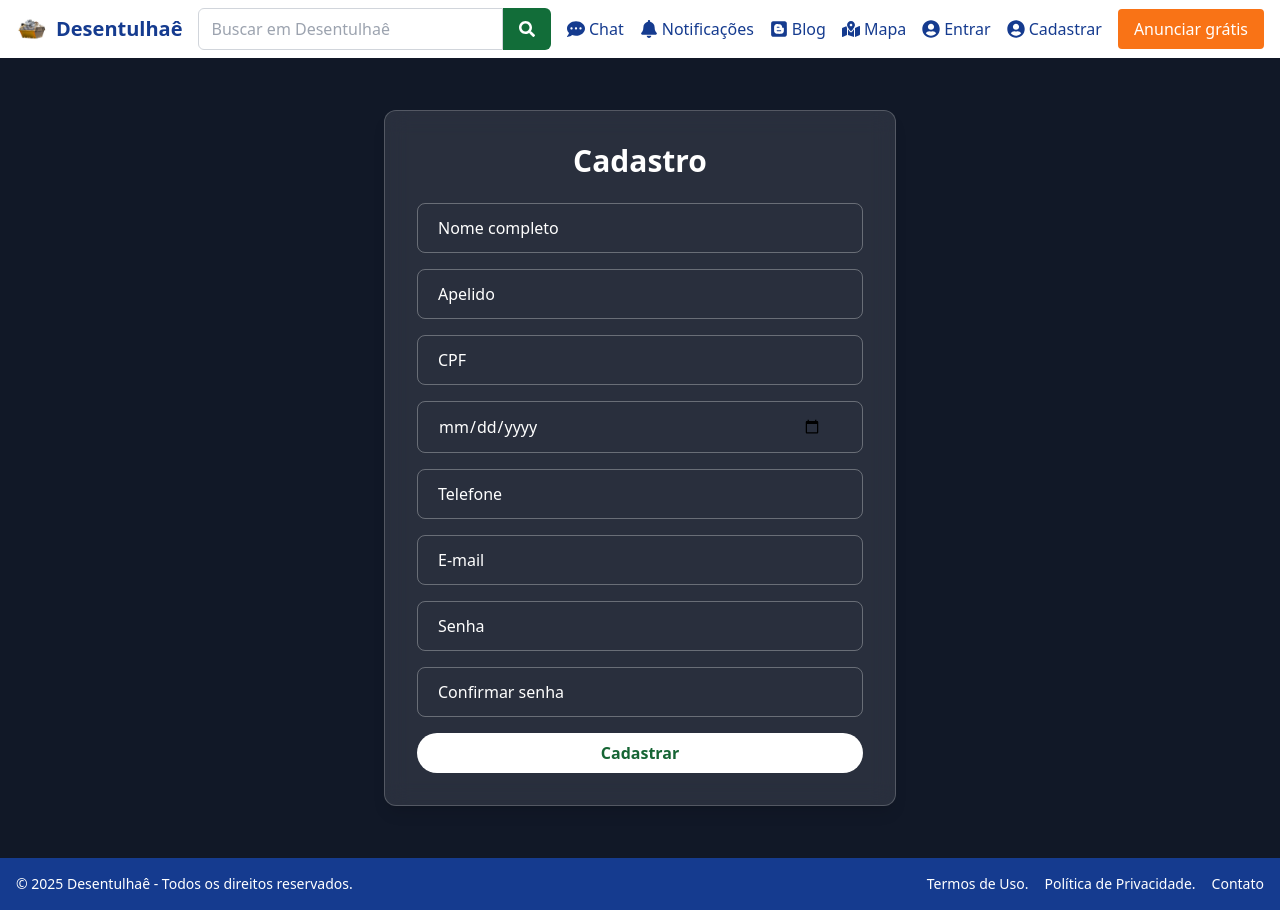
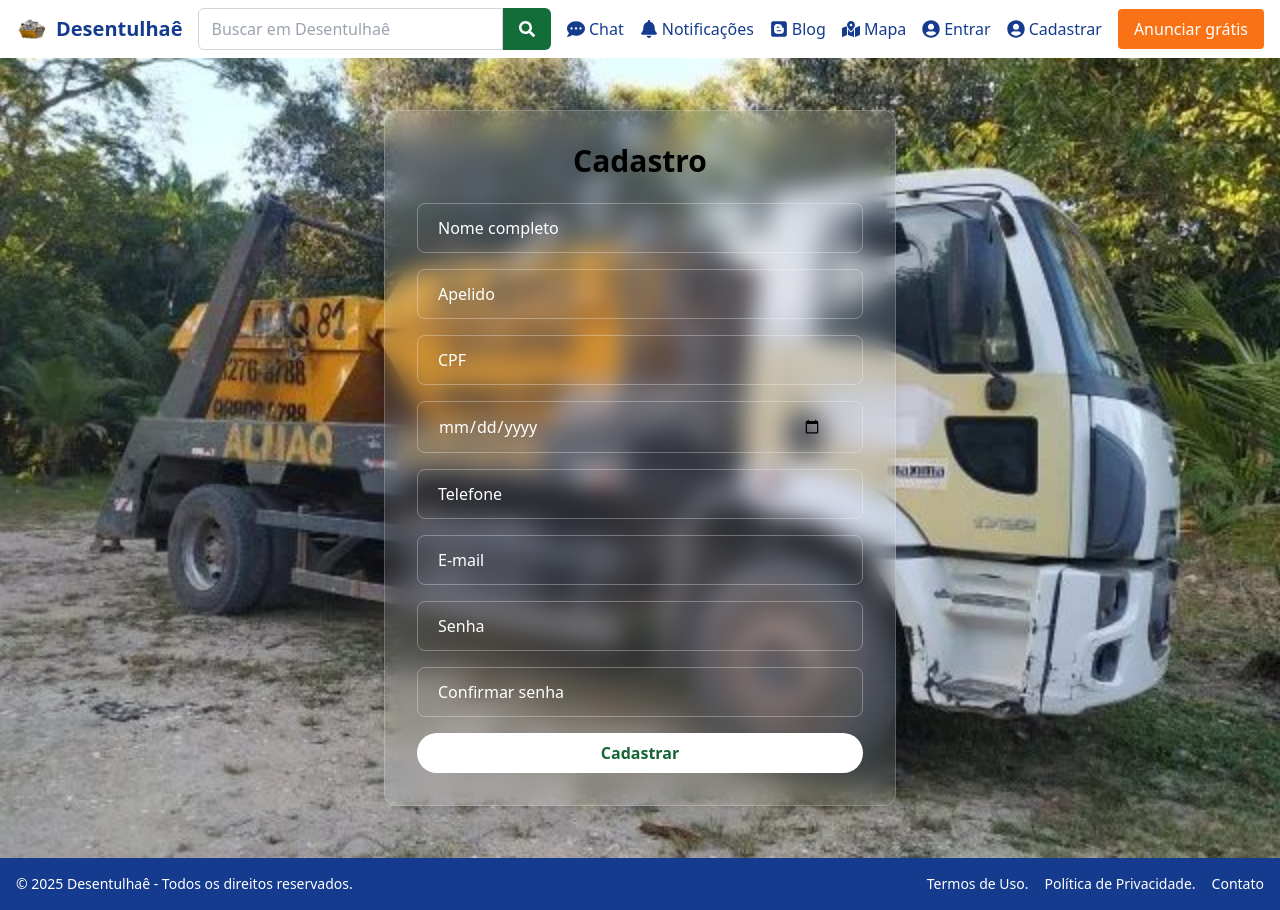
Before and after one commit to Thiagottf/Desentulhae, a React (Vite) app in the folder frontend/: page /cadastro in a window 1280 px wide. Built offline with nearby package versions, Linux system fonts and the light colour scheme; no server answers.

Commit message:
Login corrigido

```diff
--- a/frontend/src/contexts/AuthContext.jsx
+++ b/frontend/src/contexts/AuthContext.jsx
@@ -2,23 +2,19 @@
 import React, { createContext, useState, useEffect } from 'react';
 import api from '../services/api';
 
-// 🔧 Agora exporta corretamente para ser usado no useAuth.js
 export const AuthContext = createContext();
 
 // Decodifica o payload de um JWT sem dependência externa
 function parseJwt(token) {
   try {
     const [, base64Payload] = token.split('.');
-    const json = atob(
-    base64Payload.replace(/-/g, '+').replace(/_/g, '/')
-    );
+    const json = atob(base64Payload.replace(/-/g, '+').replace(/_/g, '/'));
     return JSON.parse(json);
   } catch {
     return {};
   }
 }
 
-// Provider que envolve toda a app
 export function AuthProvider({ children }) {
   const [user, setUser] = useState(null);
   const [token, setToken] = useState(null);
@@ -31,16 +27,16 @@ useEffect(() => {
 
       const decoded = parseJwt(saved);
       setUser({
-        cpf: decoded.cpf,
+        email: decoded.email,
         apelido: decoded.apelido || decoded.name,
-        email: decoded.email
+        cpf: decoded.cpf
       });
     }
   }, []);
 
-const login = async ({ cpf, senha, remember }) => {
+  const login = async ({ email, senha, remember }) => {
     try {
-    const resp = await api.post('/auth/login', { cpf, senha });
+      const resp = await api.post('/auth/login', { email, senha });
       const jwt = resp.data.token;
 
       if (remember) localStorage.setItem('token', jwt);
@@ -51,9 +47,9 @@ const login = async ({ cpf, senha, remember }) => {
 
       const decoded = parseJwt(jwt);
       setUser({
-        cpf: decoded.cpf,
+        email: decoded.email,
         apelido: decoded.apelido || decoded.name,
-        email: decoded.email
+        cpf: decoded.cpf
       });
     } catch (err) {
       const msg = err.response?.data?.error || 'Não foi possível fazer login.';
--- a/frontend/src/pages/Cadastro.jsx
+++ b/frontend/src/pages/Cadastro.jsx
@@ -2,6 +2,7 @@ import { useState } from 'react';
 import { useNavigate } from 'react-router-dom';
 import Input from '../components/Input';
 import  api  from '../services/api';
+import background from "../assets/CaminhaoDeEntulho.jpg"
 
 const Cadastro = () => {
   const navigate = useNavigate();
@@ -57,7 +58,10 @@ const Cadastro = () => {
     } text-white`;
 
   return (
-    <div className="flex justify-center items-center min-h-screen bg-gray-900 text-white">
+    <div
+          className="flex justify-center items-center h-screen bg-center bg-cover"
+          style={{ backgroundImage: `url(${background})` }}
+        >
       <div className="w-full max-w-lg bg-white/10 backdrop-blur-md border border-white/20 rounded-xl p-8 shadow-lg">
         <h1 className="text-3xl font-bold text-center mb-6">Cadastro</h1>
 
```
Lines whose indentation alone changed are shown as unchanged.
